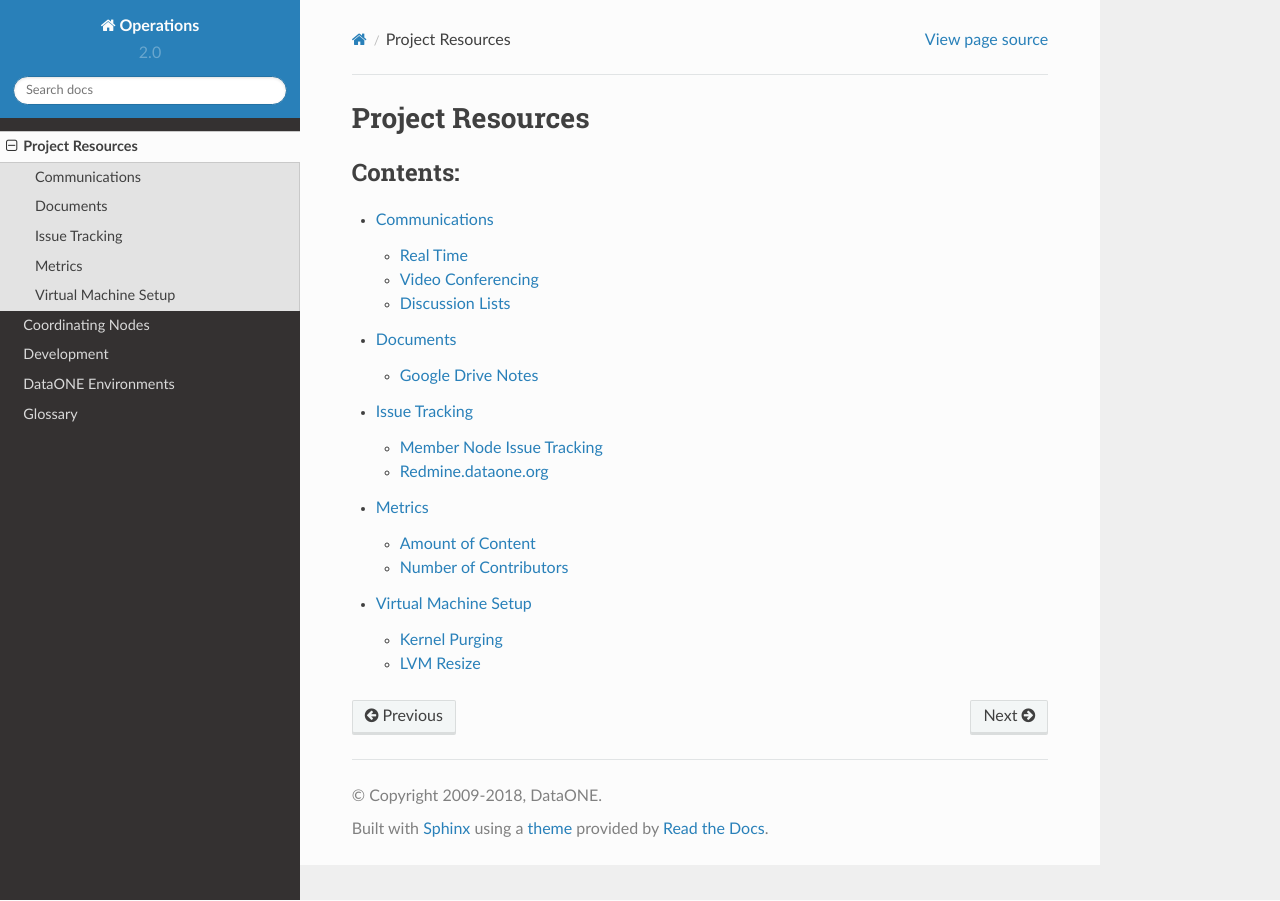
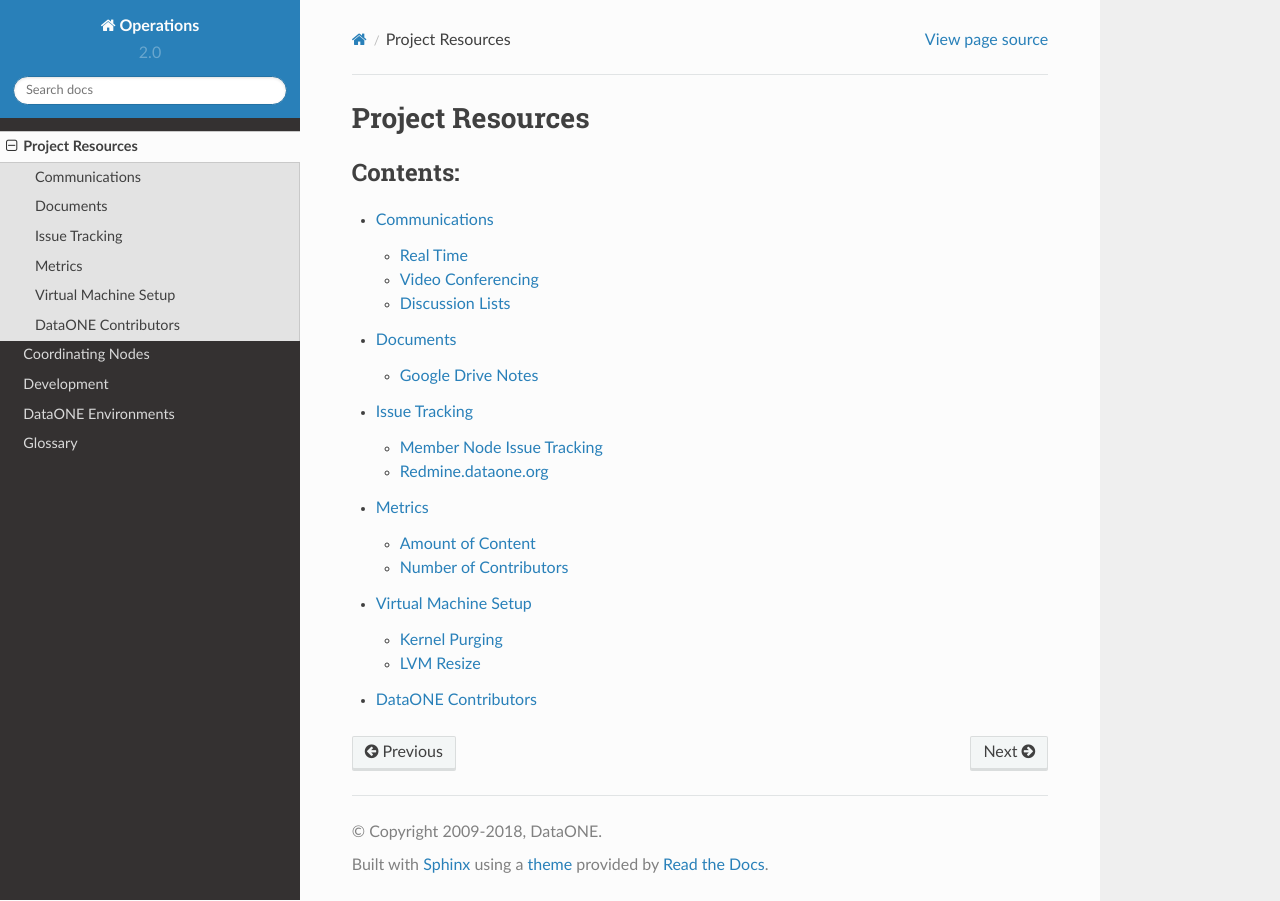
Before and after one commit to DataONEorg/Operations_Documentation, a Sphinx documentation site: the page built from source/PROJ/index.rst, in a window 1280 px wide. Built offline with Sphinx 7.4.7 and the Read the Docs theme 2.0.0, drawn with Linux system fonts in a browser that asks for light colours; formulas are drawn with MathJax 3.

Commit message:
adjusted index

```diff
--- a/source/PROJ/index.rst
+++ b/source/PROJ/index.rst
@@ -11,3 +11,4 @@ Project Resources
    issuetracking
    metrics
    vmsetup
+   METRICS/metrics_contributors
```
